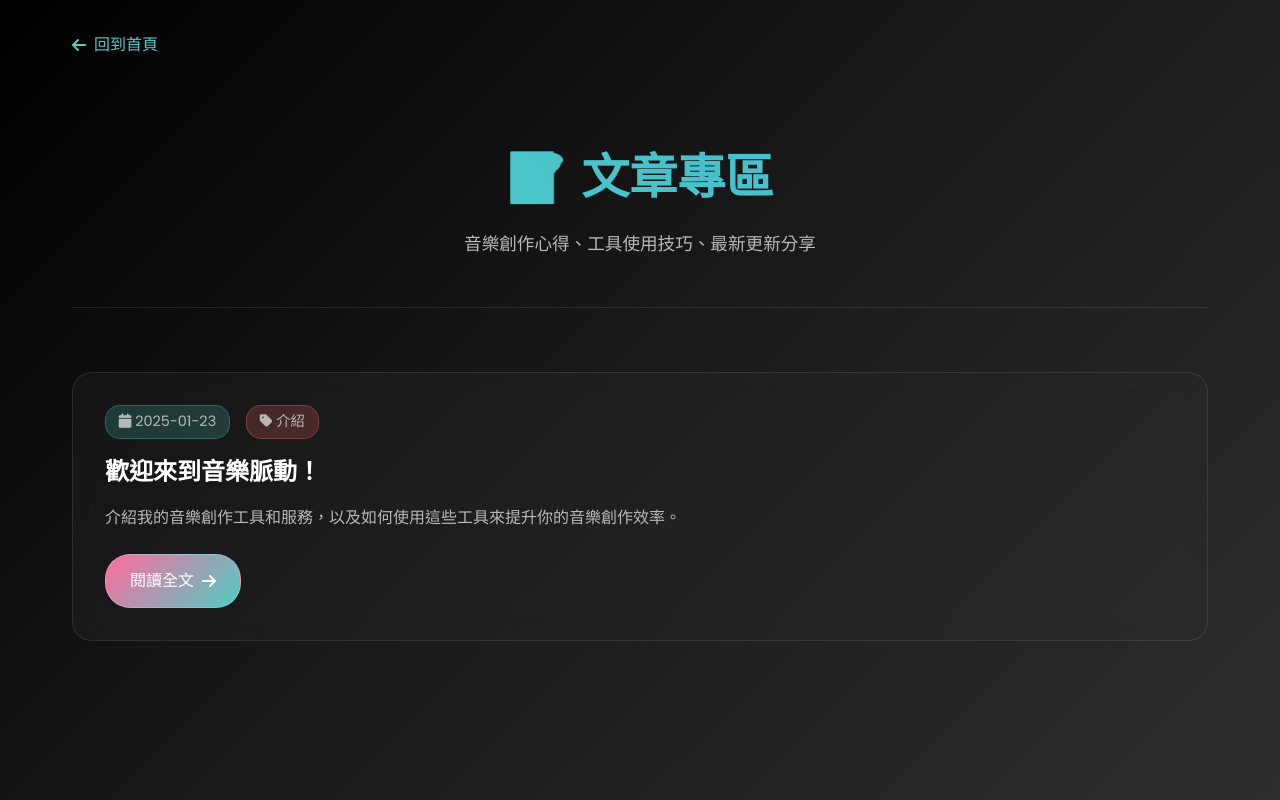
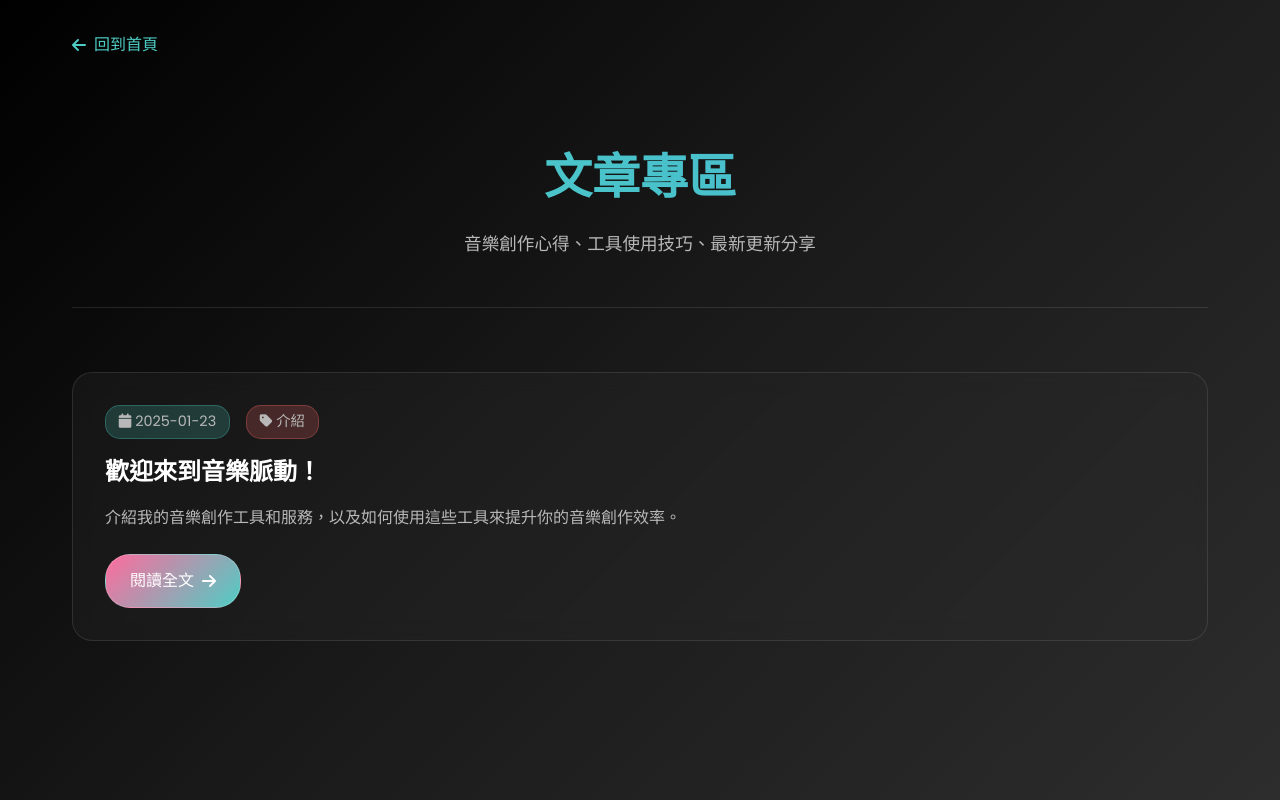
Before and after one commit to techtrekleo/music-portal, a plain HTML site: page articles/index.html in a window 1280 px wide. Drawn offline with Linux system fonts and the light colour scheme.

Commit message:
修復文章專區標題顯示異常
問題修復：
- 移除標題前的 📝 emoji 圖示
- 解決在某些瀏覽器或系統上 emoji 顯示異常的問題
- 保持標題簡潔清晰

修復內容：
- 將 '📝 文章專區' 改為 '文章專區'
- 移除可能造成顯示問題的 emoji 字符
- 確保標題在所有設備上正常顯示

```diff
--- a/articles/index.html
+++ b/articles/index.html
@@ -187,7 +187,7 @@
         </a>
 
         <div class="header">
-            <h1>📝 文章專區</h1>
+            <h1>文章專區</h1>
             <p>音樂創作心得、工具使用技巧、最新更新分享</p>
         </div>
 
```
